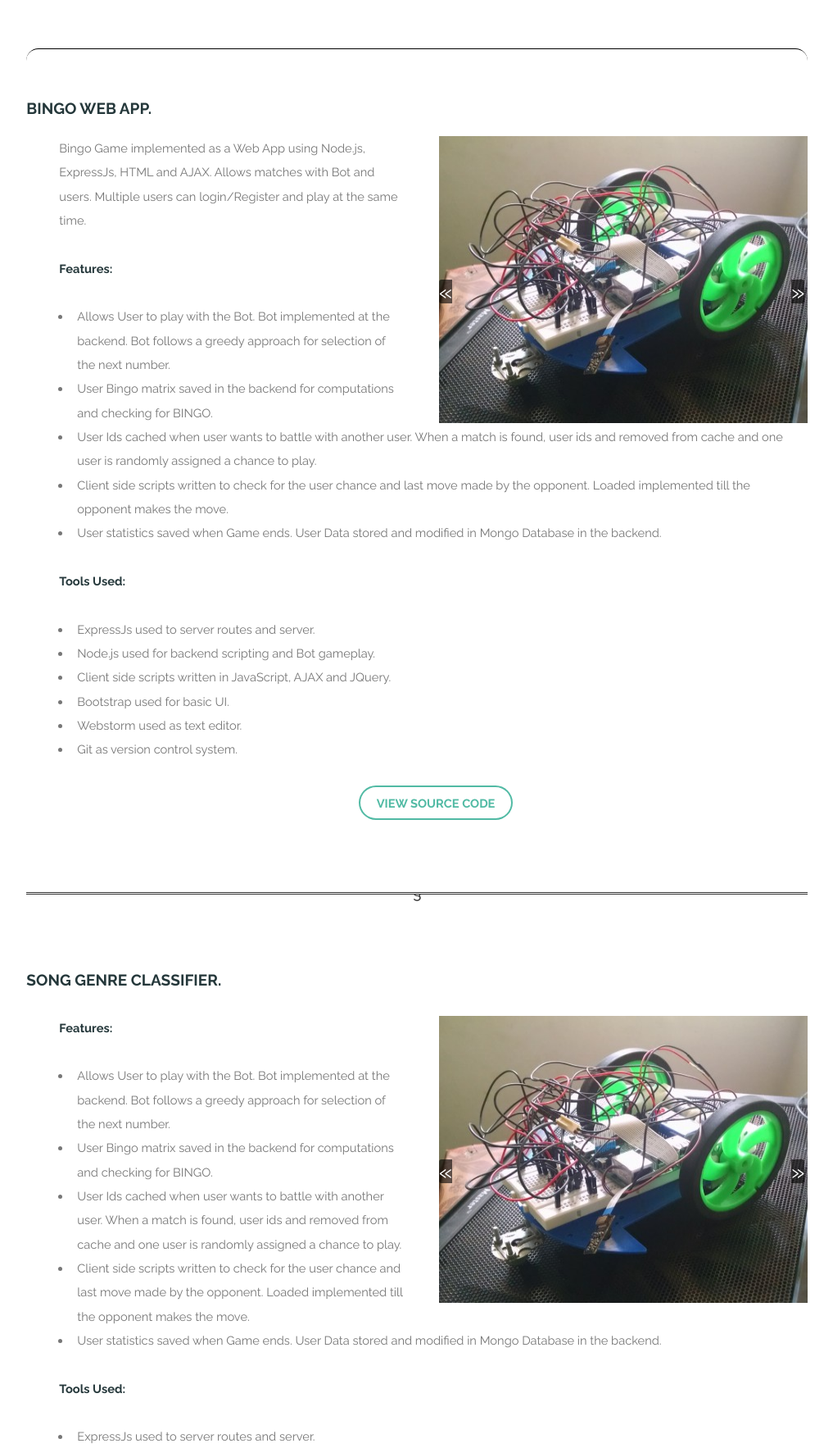
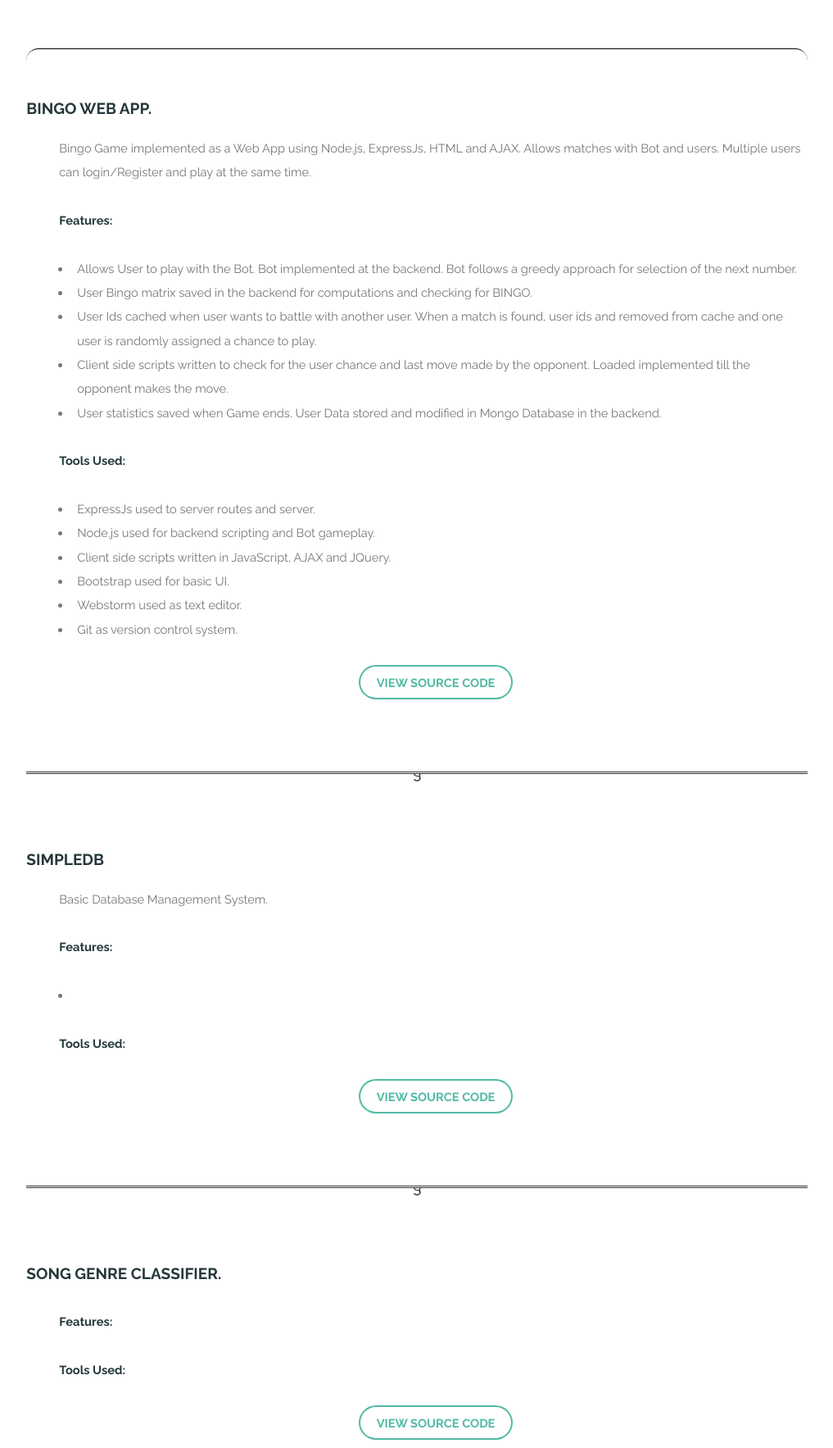
Before and after one commit to mohitreddy1996/Personal-Website, a Django app: page /projects/ in a window 1280 px wide. Shown: the part 159-1925 px from the top of the page at 82% size, without its empty margins (131-1148 px from the left). Run offline with Django 3.2, Linux system fonts and the light colour scheme.

Commit message:
Projects Edited

```diff
--- a/templates/projects.html
+++ b/templates/projects.html
@@ -47,21 +47,6 @@
                     <h3>Bingo Web App.</h3>
                 </header>
                 <div class="inner" style="margin-left: 40px;">
-                    <span class="image" style="float: right; margin-left: 20px">
-                        <div class="diy-slideshow" style="float:right; margin-left: 20px;">
-                            <figure class="show">
-                                <img src="{% static 'images/project1.jpg' %}" height="350px" width="450px">
-                            </figure>
-                            <figure>
-                                <img src="{% static 'images/project1_2.png' %}" height="350px" width="450px">
-                            </figure>
-                            <figure>
-                                <img src="{% static 'images/project1_3.png' %}" height="350px" width="450px">
-                            </figure>
-                            <span class="prev">&laquo;</span>
-                            <span class="next">&raquo;</span>
-                        </div>
-                    </span>
                     <div class="content">
                         <p>Bingo Game implemented as a Web App using Node.js, ExpressJs, HTML and AJAX. Allows matches with Bot and users. Multiple users can login/Register and play at the same time.</p>
                         <p><b>Features:</b></p>
@@ -94,44 +79,51 @@
                 <hr class="style-eight">
                 <br>
 
+            <div class="project10">
+                <header>
+                    <h3>SimpleDB</h3>
+                </header>
+                <div class="inner" style="margin-left: 40px;">
+
+                    <div class="content">
+                        <p>Basic Database Management System.</p>
+                        <p><b>Features:</b></p>
+                        <ul>
+                            <li></li>
+                        </ul>
+                        <p><b>Tools Used:</b></p>
+                        <ul>
+
+                        </ul>
+                        <ul class="actions">
+                            <li style="margin-left: 40%;">
+                                <a href="https://github.com/mohitreddy1996/Bingo-Web-App" class="button alt" target="_blank">View source code</a>
+                            </li>
+                        </ul>
+                    </div>
+                </div>
+            </div>
+
+                <br>
+                <hr class="style-eight">
+                <br>
+
+
+
+
             <div class="project9">
                 <header>
                     <h3>Song Genre Classifier.</h3>
                 </header>
                 <div class="inner" style="margin-left: 40px;">
-                    <span class="image" style="float: right; margin-left: 20px">
-                        <div class="diy-slideshow" style="float:right; margin-left: 20px;">
-                            <figure class="show">
-                                <img src="{% static 'images/project1.jpg' %}" height="350px" width="450px">
-                            </figure>
-                            <figure>
-                                <img src="{% static 'images/project1_2.png' %}" height="350px" width="450px">
-                            </figure>
-                            <figure>
-                                <img src="{% static 'images/project1_3.png' %}" height="350px" width="450px">
-                            </figure>
-                            <span class="prev">&laquo;</span>
-                            <span class="next">&raquo;</span>
-                        </div>
-                    </span>
                     <div class="content">
                         <p></p>
                         <p><b>Features:</b></p>
                         <ul>
-                            <li>Allows User to play with the Bot. Bot implemented at the backend. Bot follows a greedy approach for selection of the next number.</li>
-                            <li>User Bingo matrix saved in the backend for computations and checking for BINGO.</li>
-                            <li>User Ids cached when user wants to battle with another user. When a match is found, user ids and removed from cache and one user is randomly assigned a chance to play.</li>
-                            <li>Client side scripts written to check for the user chance and last move made by the opponent. Loaded implemented till the opponent makes the move.</li>
-                            <li>User statistics saved when Game ends. User Data stored and modified in Mongo Database in the backend.</li>
-                        </ul>
+                            </ul>
                         <p><b>Tools Used:</b></p>
                         <ul>
-                            <li>ExpressJs used to server routes and server.</li>
-                            <li>Node.js used for backend scripting and Bot gameplay.</li>
-                            <li>Client side scripts written in JavaScript, AJAX and JQuery.</li>
-                            <li>Bootstrap used for basic UI.</li>
-                            <li>Webstorm used as text editor.</li>
-                            <li>Git as version control system.</li>
+
                         </ul>
                         <ul class="actions">
                             <li style="margin-left: 40%;">
```
